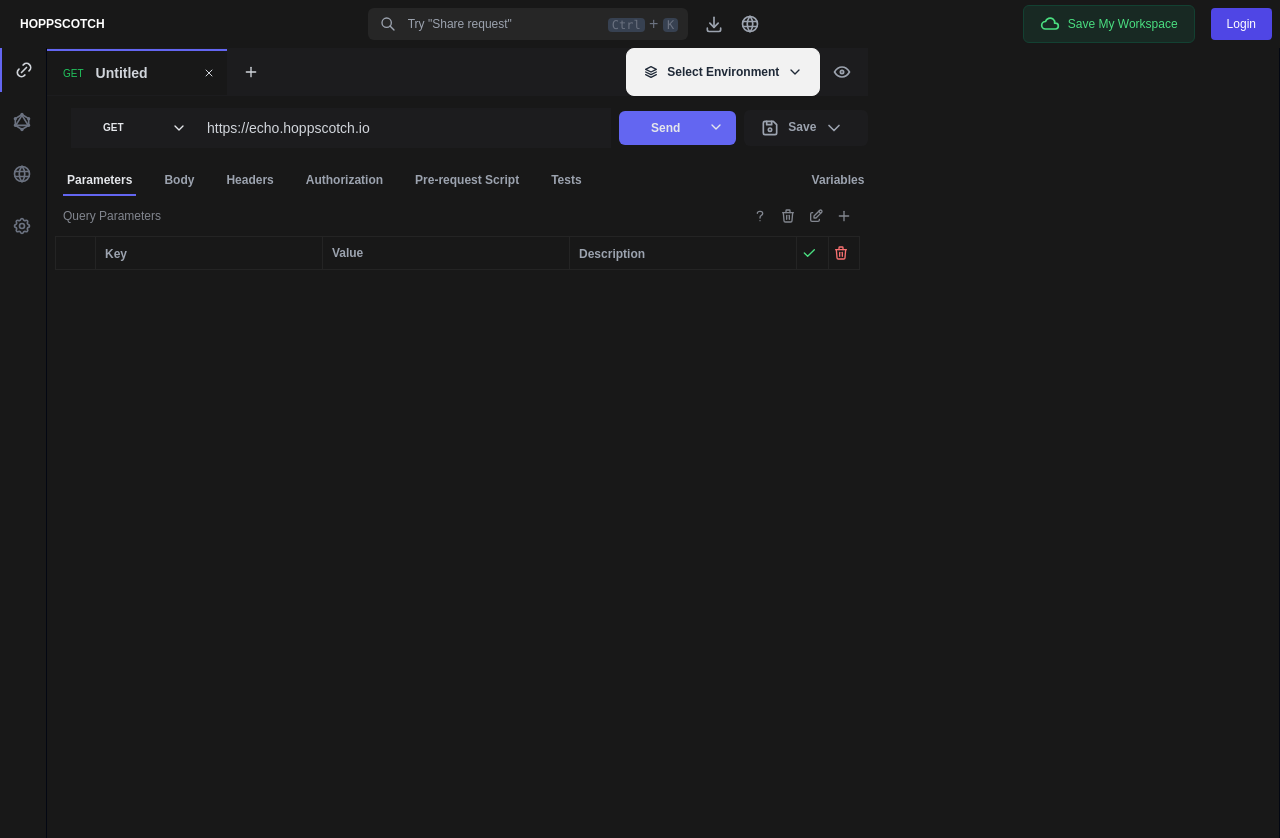
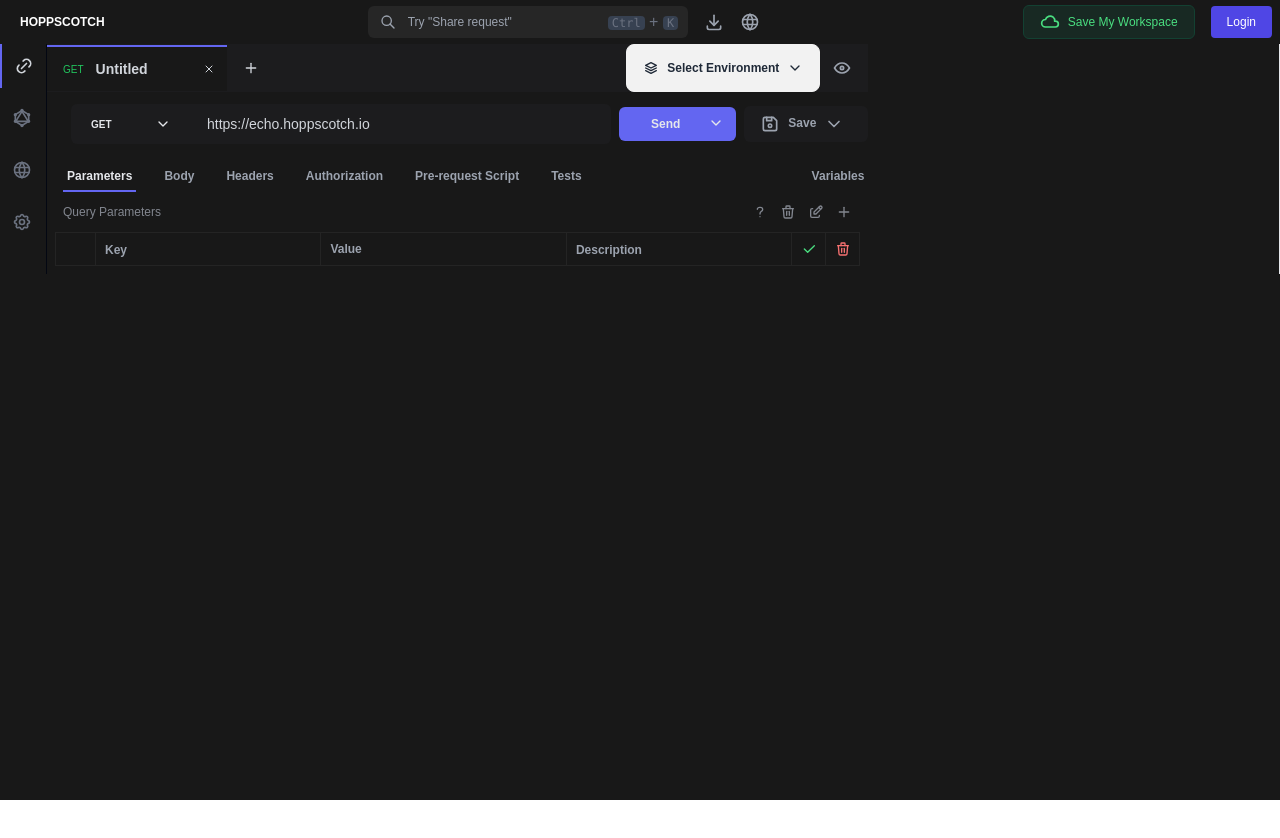
Before and after one commit to Millagoss/hoppscotch_clone, a Next.js app: page / in a window 1280 px wide. Shown: the top 838 px of the page. After the commit the page ends 800 px from the top, so only its background shows below. Built offline with nearby package versions, Linux system fonts and the light colour scheme.

Commit message:
feat: refactor Body and Header components for improved layout and styling, update Sidebar and SearchBar components for consistency

```diff
--- a/app/components/Body.tsx
+++ b/app/components/Body.tsx
@@ -41,8 +41,8 @@
   };
 
   return (
-    <div className="w-full border-r border-gray-950">
-      <div className="w-4/6 bg-[#1c1c1e]">
+    <div className="w-full border-r">
+      <div className="w-4/6 bg-foreground">
         <BodyHeader />
       </div>
       <div className="w-4/6 ">
--- a/app/components/BodyContents/Headers.tsx
+++ b/app/components/BodyContents/Headers.tsx
@@ -97,14 +97,18 @@
                       }
                     />
                   </td>
-                  <td className="p-1 border-border border">
-                    <IconCheck className="text-green-400 size-4 cursor-pointer" />
+                  <td className="border-border border">
+                    <div className="p-1 h-full flex items-center justify-center ">
+                      <IconCheck className="text-green-400 size-4 cursor-pointer" />
+                    </div>
                   </td>
-                  <td className="border-border p-1 border text-center">
-                    <IconTrash
-                      onClick={() => handleDelete(item.id)}
-                      className="text-red-400 size-4 cursor-pointer"
-                    />
+                  <td className="border-border border">
+                    <div className="p-1 h-full flex items-center justify-center">
+                      <IconTrash
+                        onClick={() => handleDelete(item.id)}
+                        className="text-red-400 size-4 cursor-pointer"
+                      />
+                    </div>
                   </td>
                 </tr>
               ))}
--- a/app/components/BodyContents/Parameters.tsx
+++ b/app/components/BodyContents/Parameters.tsx
@@ -96,14 +96,18 @@
                       }
                     />
                   </td>
-                  <td className="p-1 border-border border">
-                    <IconCheck className="text-green-400 size-4 cursor-pointer" />
+                  <td className="border-border border">
+                    <div className="p-1 h-full flex items-center justify-center ">
+                      <IconCheck className="text-green-400 size-4 cursor-pointer" />
+                    </div>
                   </td>
-                  <td className="border-border p-1 border text-center">
-                    <IconTrash
-                      onClick={() => handleDelete(item.id)}
-                      className="text-red-400 size-4 cursor-pointer"
-                    />
+                  <td className="border-border border">
+                    <div className="p-1 h-full flex items-center justify-center">
+                      <IconTrash
+                        onClick={() => handleDelete(item.id)}
+                        className="text-red-400 size-4 cursor-pointer"
+                      />
+                    </div>
                   </td>
                 </tr>
               ))}
--- a/app/components/BodyHeader.tsx
+++ b/app/components/BodyHeader.tsx
@@ -35,8 +35,6 @@
 export const BodyHeader = () => {
   const [value, setValue] = useState("https://echo.hoppscotch.io");
   const [method, setMethod] = useState("GET");
-
-  const color = getColor(method);
 
   return (
     <div className="space-y-3 bg-background">
@@ -78,12 +76,12 @@
       </div>
 
       <div className="pl-6 flex gap-2 mt-3 items-center">
-        <div className="flex w-full h-10 gap-2 bg-foreground ">
+        <div className="flex w-full rounded-md h-10 gap-2 bg-foreground ">
           <div className="dropdown w-32">
             <div
               tabIndex={0}
               role="button"
-              className={`flex text-gray-200 justify-between cursor-pointer p-3 pl-8 bg-transparent gap-7 font-semibold text-[10px]`}
+              className={`flex text-gray-200 justify-between cursor-pointer items-center px-7 h-full pl-5 bg-transparent gap-7 font-bold text-[10px]`}
             >
               {method}
               <IconChevronDown className="size-4" />
--- a/app/components/SearchBar.tsx
+++ b/app/components/SearchBar.tsx
@@ -27,7 +27,7 @@
         <IconWorld className="size-5 text-gray-400" />
       </div>
       <div className="flex items-center space-x-4">
-        <button className="bg-[#182923] gap-2 flex items-center text-green-400 hover:bg-green-900 text-xs py-2 px-4 rounded-md border-[#134132] border">
+        <button className="bg-[#182923] gap-2 flex items-center text-green-400 hover:bg-green-900 text-xs py-[6px] px-4 rounded-md border-[#134132] border">
           <IconCloud className="size-5" />
           Save My Workspace
         </button>
--- a/app/components/Sidebar.tsx
+++ b/app/components/Sidebar.tsx
@@ -12,7 +12,7 @@
   const [activeTab, setActiveTab] = useState("link");
 
   return (
-    <div className="gap-2 h-screen flex flex-col border-r border-gray-950 tabs-bordered">
+    <div className="gap-2  flex flex-col border-r border-gray-950 tabs-bordered">
       <a
         onClick={() => setActiveTab("link")}
         className={`h-11 p-3 text-gray-500 hover:bg-hover cursor-pointer ${
--- a/app/page.tsx
+++ b/app/page.tsx
@@ -4,12 +4,12 @@
 
 export default function Home() {
   return (
-    <>
+    <div className="h-screen bg-background">
       <Header />
       <div className="flex">
         <Sidebar />
         <Body />
       </div>
-    </>
+    </div>
   );
 }
```
